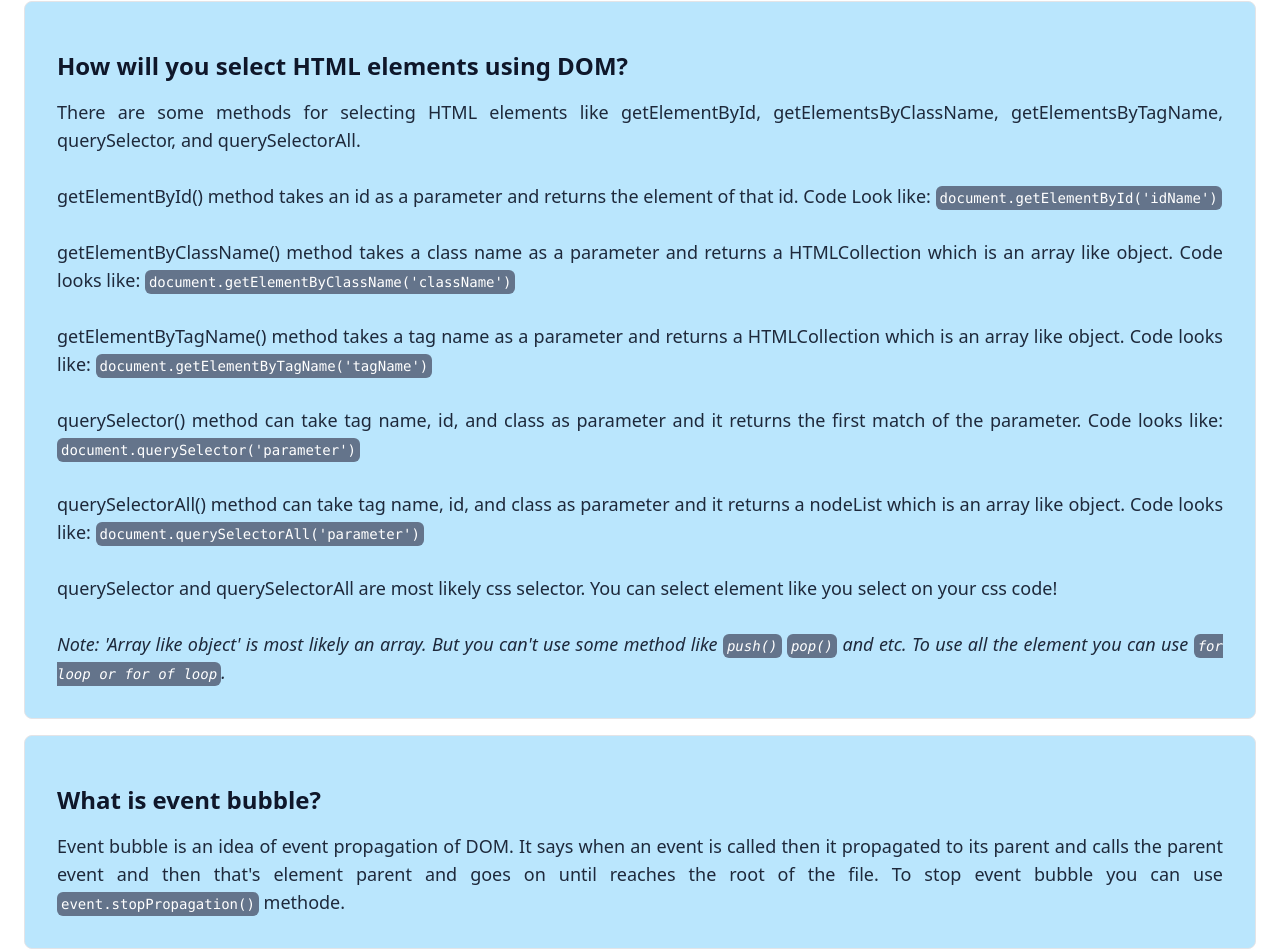
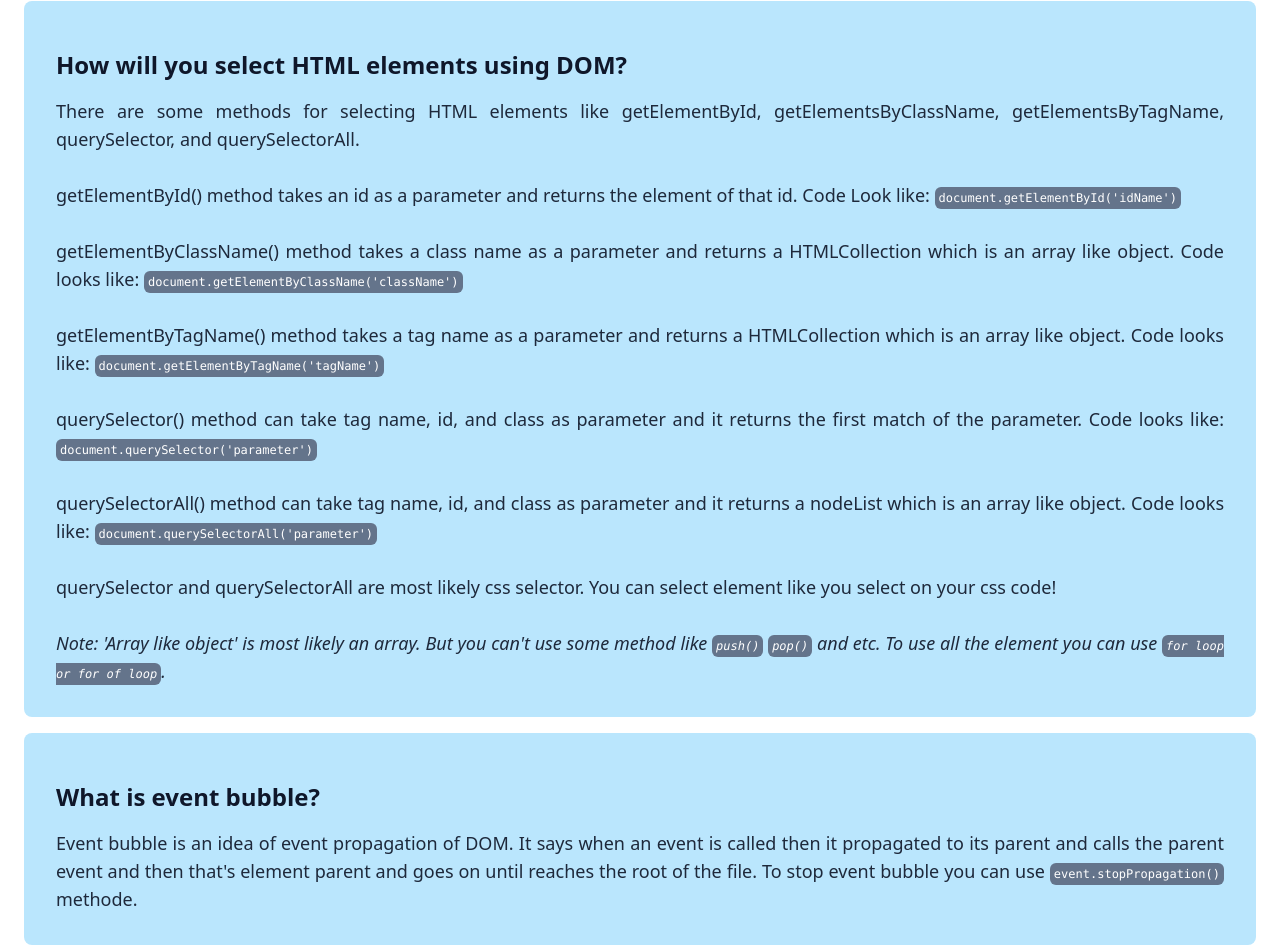
Before and after one commit to Humayun63/geometry-genius-calc, a plain HTML site: page blog.html in a window 1280 px wide. Shown: the part 383-1334 px from the top of the page. Drawn offline with nearby package versions, Linux system fonts and the light colour scheme.

Commit message:
some bug fix

```diff
--- a/blog.html
+++ b/blog.html
@@ -16,7 +16,7 @@
     </header>
     <main class="container mx-auto">
         <section class="mx-2 md:mx-6 my-4">
-            <article class="p-8 my-4 bg-sky-200 rounded-lg">
+            <article class="p-4 md:p-8 my-4 bg-sky-200 rounded-lg">
                 <h2 class="text-2xl text-slate-900 font-bold my-4">What is DOM and what is the purpuse of DOM?</h2>
                 <p class="text-justify text-lg text-slate-800">
                     Document Object Model or DOM is a programming interface for HTML and XHTML documents. It represents
@@ -29,7 +29,7 @@
                     DOM is to interact with the webpage easily.
                 </p>
             </article>
-            <article class="border border-solid border-zinc-200 p-8 my-4 bg-sky-200 rounded-lg">
+            <article class="p-4 md:p-8 my-4 bg-sky-200 rounded-lg">
                 <h2 class="text-2xl text-slate-900 font-bold my-4">How will you select HTML elements using DOM?</h2>
                 <p class="text-justify text-lg text-slate-800">
                     There are some methods for selecting HTML elements like getElementById, getElementsByClassName,
@@ -38,51 +38,51 @@
                     <span class="font-medium">getElementById()</span> method takes an id as a parameter and returns the
                     element of that id. Code Look like:
                     <code
-                        class="font-mono rounded-md bg-slate-500 text-white p-1 text-sm">document.getElementById('idName')</code>
+                        class="font-mono rounded-md bg-slate-500 text-white p-1 text-xs">document.getElementById('idName')</code>
                     <br><br>
                     <span class="font-medium">getElementByClassName()</span> method takes a class name as a parameter
                     and returns a HTMLCollection which is an array like object. Code looks like:
                     <code
-                        class="font-mono rounded-md bg-slate-500 text-white p-1 text-sm">document.getElementByClassName('className')</code>
+                        class="font-mono rounded-md bg-slate-500 text-white p-1 text-xs">document.getElementByClassName('className')</code>
                     <br><br>
                     <span class="font-medium">getElementByTagName()</span> method takes a tag name as a parameter and
                     returns a HTMLCollection which is an array like object. Code looks like:
                     <code
-                        class="font-mono rounded-md bg-slate-500 text-white p-1 text-sm">document.getElementByTagName('tagName')</code>
+                        class="font-mono rounded-md bg-slate-500 text-white p-1 text-xs">document.getElementByTagName('tagName')</code>
                     <br><br>
                     <span class="font-medium">querySelector()</span> method can take tag name, id, and class as
                     parameter and it returns the first match of the parameter. Code looks like:
                     <code
-                        class="font-mono rounded-md bg-slate-500 text-white p-1 text-sm">document.querySelector('parameter')</code>
+                        class="font-mono rounded-md bg-slate-500 text-white p-1 text-xs">document.querySelector('parameter')</code>
                     <br><br>
                     <span class="font-medium">querySelectorAll()</span> method can take tag name, id, and class as
                     parameter and it returns a nodeList which is an array like object. Code looks like:
                     <code
-                        class="font-mono rounded-md bg-slate-500 text-white p-1 text-sm">document.querySelectorAll('parameter')</code>
+                        class="font-mono rounded-md bg-slate-500 text-white p-1 text-xs">document.querySelectorAll('parameter')</code>
                     <br><br>
                     querySelector and querySelectorAll are most likely css selector. You can select element like you
                     select on your css code!
                     <br><br>
                     <span class="italic">Note: 'Array like object' is most likely an array. But you can't use some
-                        method like <code class="font-mono rounded-md bg-slate-500 text-white p-1 text-sm">push()</code>
-                        <code class="font-mono rounded-md bg-slate-500 text-white p-1 text-sm">pop()</code> and etc. To use all
+                        method like <code class="font-mono rounded-md bg-slate-500 text-white p-1 text-xs">push()</code>
+                        <code class="font-mono rounded-md bg-slate-500 text-white p-1 text-xs">pop()</code> and etc. To use all
                         the element you can use <code
-                            class="font-mono rounded-md bg-slate-500 text-white p-1 text-sm">for loop or for of loop</code>.
+                            class="font-mono rounded-md bg-slate-500 text-white p-1 text-xs">for loop or for of loop</code>.
                     </span>
 
                 </p>
             </article>
-            <article class="border border-solid border-zinc-200 p-8 my-4 bg-sky-200 rounded-lg">
+            <article class="p-4 md:p-8 my-4 bg-sky-200 rounded-lg">
                 <h2 class="text-2xl text-slate-900 font-bold my-4">What is event bubble?</h2>
                 <p class="text-justify text-lg text-slate-800">
                     Event bubble is an idea of event propagation of DOM. It says when an event is called then it
                     propagated to its parent and calls the parent event and then that's element parent and goes on until
                     reaches the root of the file. To stop event bubble you can use
-                    <code class="font-mono rounded-md bg-slate-500 text-white p-1 text-sm">event.stopPropagation()</code>
+                    <code class="font-mono rounded-md bg-slate-500 text-white p-1 text-xs">event.stopPropagation()</code>
                     methode.
                 </p>
             </article>
-            <article class="border border-solid border-zinc-200 p-8 my-4 bg-sky-200 rounded-lg">
+            <article class="p-4 md:p-8 my-4 bg-sky-200 rounded-lg">
                 <h2 class="text-2xl text-slate-900 font-bold my-4">What is a callback function and why will you use it?
                 </h2>
                 <p class="text-justify text-lg text-slate-800">
--- a/js/functions.js
+++ b/js/functions.js
@@ -29,7 +29,7 @@ function displayResult(text, result){
     count++;
     const resultArea = setElementById('result-area');
     const newDiv = document.createElement('div');
-    newDiv.classList.add('grid', 'grid-cols-2', 'md:grid-cols-2', 'gap-1', 'mb-2');
+    newDiv.classList.add('grid', 'grid-cols-2', 'gap-1', 'mb-2');
     resultArea.appendChild(newDiv);
 
     const shapeName = document.createElement('p');
@@ -46,6 +46,6 @@ function displayResult(text, result){
      `
         Convert to m<sup>2</sup>
     `;
-    convertBtn.classList.add('bg-sky-400', 'px-3', 'py-1', 'rounded-lg', 'text-lg', 'font-medium', 'text-white', 'my-1', 'block', 'md:col-span-2', 'w-full', 'convert-btn');
+    convertBtn.classList.add('bg-sky-400', 'px-3', 'py-1', 'rounded-lg', 'text-lg', 'font-medium', 'text-white', 'my-1', 'block', 'col-span-2', 'w-full', 'convert-btn');
     newDiv.appendChild(convertBtn);
 }
```
Also changed, not shown: blog1.html (deleted), 1 other file.
